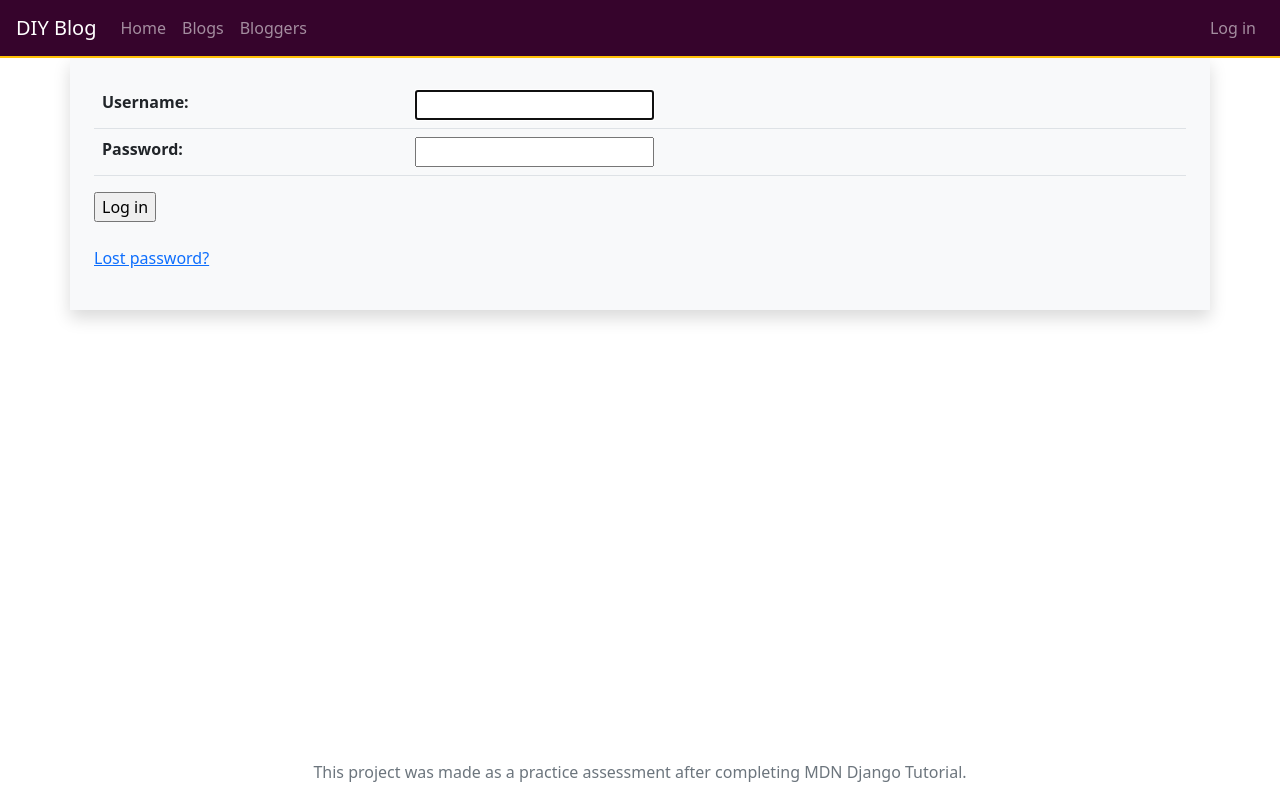
After one commit to foxt451/diy_blog, a Django app: page /accounts/login/ in a window 1280 px wide. The commit adds this page. Run offline with Django 4.2, Linux system fonts and the light colour scheme.

Commit message:
basic login

```diff
--- a/blog/models/blog.py
+++ b/blog/models/blog.py
@@ -17,6 +17,7 @@ class Blog(models.Model):
         Blogger,
         on_delete=models.SET_NULL,
         null=True,
+        blank=False,
         help_text='Author of the blog'
     )
 
--- a/blog/templates/blog/base_generic.html
+++ b/blog/templates/blog/base_generic.html
@@ -25,7 +25,7 @@
         </button>
         <a class="navbar-brand" href="{% url 'blog:index' %}">DIY Blog</a>
         <div class="collapse navbar-collapse" id="navbarToggler">
-            <div class="navbar-nav">
+            <div class="navbar-nav me-auto">
                 {% with active_url=request.resolver_match.url_name  %}
                 <a class="nav-item nav-link {% if active_url == 'index' %}active{% endif %}"
                     href="{% url 'blog:index' %}" {% if active_url == 'index' %}aria-current="page" {%endif%}>
@@ -39,8 +39,20 @@
                     href="{% url 'blog:bloggers' %}" {% if active_url == 'bloggers' %}aria-current="page" {%endif%}>
                     Bloggers
                 </a>
-                <a class="nav-item nav-link" href="#">Log in</a>
                 {% endwith %}
+            </div>
+            <div class="navbar-nav">
+                {% if request.user.is_authenticated %}
+                <div class="nav-item align-items-start">
+                <a class="btn btn-outline-warning text-wrap text-break" href="#">
+                    User:
+                    {{ request.user.username | truncatechars:20 }}
+                </a>
+                </div>
+                <a class="nav-item nav-link" href="{% url 'accounts:logout'%}">Log out</a>
+                {% else %}
+                <a class="nav-item nav-link" href="{% url 'accounts:login'%}">Log in</a>
+                {% endif %}
             </div>
         </div>
     </nav>
--- a/blog/templates/blog/blogger_list.html
+++ b/blog/templates/blog/blogger_list.html
@@ -4,7 +4,7 @@
     {% for blogger in blogger_list %}
     <div class="card mx-lg-3 mx-md-2 mx-1 my-2">
         <div class="card-header d-flex flex-row flex-wrap">
-            <h5 class="card-title">{{ blogger.user.username|truncatechars:18 }}</h5>
+            <a href="{% url 'blog:blogger-detail' blogger.id %}"><h5 class="card-title text-wrap">{{ blogger.user.username|truncatechars:18 }}</h5></a>
             <span class="text-muted ms-auto">blogs written: {{ blogger.blog_set.count }}</spam>
         </div>
         <div class="card-body">
@@ -17,7 +17,9 @@
                 {% endif %}
                 {% endwith %}
             </p>
-            <a href="{{ blogger.get_absolute_url }}" class="card-link d-inline-block">Blogger page</a>
+        </div>
+        <div class="card-footer">
+            <a href="{% url 'blog:blogs-of-blogger' blogger.id %}" class="card-link d-inline-block">Author's blogs</a>
             <a href="{{ blogger.get_last_blog.get_absolute_url }}" class="card-link d-inline-block">Last blog</a>
         </div>
     </div>
--- /dev/null
+++ b/blog/templates/registration/login.html
@@ -0,0 +1,27 @@
+{% extends 'blog/base_generic.html' %}
+
+{% block content %}
+{% if next %}
+{% if user.is_authenticated %}
+<p class="text-danger">Sorry, you don't have enough permissions to access this content. Try another account with the
+    required access rights, if you have one.</p>
+{% else %}
+<p class="text-danger">Please, log in first to access this content</p>
+{% endif %}
+{% endif %}
+<form action="" method="post" class="django-form">
+    {% csrf_token %}
+    <div class="table-responsive">
+        <table class="table">
+            {{ form.as_table }}
+        </table>
+        <input type="submit" value="Log in">
+    </div>
+    <input type="hidden" name="next" value="{{ next }}">
+</form>
+<p class="mt-4">
+    <a href="{% url 'accounts:password_reset' %}">
+        Lost password?
+    </a>
+</p>
+{% endblock %}
--- a/blog/urls.py
+++ b/blog/urls.py
@@ -1,5 +1,6 @@
 from django.urls import path
 from blog import views
+from blog.views.blog_views import BlogDeleteView
 
 app_name = 'blog'
 
@@ -9,5 +10,13 @@ urlpatterns = [
     path('bloggers/', views.BloggerListView.as_view(), name='bloggers'),
     path('blogger/<int:pk>/', views.BloggerDetailView.as_view(),
          name='blogger-detail'),
+    path('blogger/<int:pk>/blogs/', views.BlogListView.as_view(),
+         name='blogs-of-blogger'),
     path('blog/<int:pk>/', views.BlogDetailView.as_view(), name='blog-detail'),
+
+    path('blog/publish/', views.BlogCreateView.as_view(), name='blog-publish'),
+    path('blog/<int:pk>/edit/', views.BlogUpdateView.as_view(), name='blog-edit'),
+    path('blog/<int:pk>/delete/', views.BlogDeleteView.as_view(), name='blog-edit'),
+
+    path('garbage/', views.garbage, name='garbage')
 ]
--- a/blog/views/__init__.py
+++ b/blog/views/__init__.py
@@ -1,3 +1,3 @@
-from .blog_views import BlogListView, BlogDetailView
+from .blog_views import BlogListView, BlogDetailView, BlogCreateView, BlogDeleteView, BlogUpdateView, garbage
 from .blogger_views import BloggerListView, BloggerDetailView
 from .index import index
--- a/diy_blog/settings.py
+++ b/diy_blog/settings.py
@@ -11,6 +11,7 @@ https://docs.djangoproject.com/en/4.0/ref/settings/
 """
 
 from pathlib import Path
+from django.urls import reverse_lazy
 
 # Build paths inside the project like this: BASE_DIR / 'subdir'.
 BASE_DIR = Path(__file__).resolve().parent.parent
@@ -122,3 +123,6 @@ STATIC_URL = 'static/'
 # https://docs.djangoproject.com/en/4.0/ref/settings/#default-auto-field
 
 DEFAULT_AUTO_FIELD = 'django.db.models.BigAutoField'
+
+LOGIN_REDIRECT_URL = reverse_lazy('blog:index')
+LOGIN_URL = reverse_lazy('accounts:login')
--- a/diy_blog/urls.py
+++ b/diy_blog/urls.py
@@ -15,8 +15,13 @@ Including another URLconf
 """
 from django.contrib import admin
 from django.urls import path, include
+import django.contrib.auth.urls
+import django.contrib.auth.views
+
 
 urlpatterns = [
     path('admin/', admin.site.urls),
-    path('', include('blog.urls'))
+    path('', include('blog.urls')),
+    path('accounts/', include(([path('logout/', django.contrib.auth.views.logout_then_login,
+         name='logout')] + django.contrib.auth.urls.urlpatterns, 'accounts'))),
 ]
```
Also changed, not shown: blog/templates/blog/blog_confirm_delete.html (added, +16 -0 lines), blog/templates/blog/blog_detail.html (+22 -1 lines), blog/templates/blog/blog_form.html (added, +12 -0 lines), blog/templates/blog/blog_list.html (+11 -4 lines), blog/templates/blog/blogger_detail.html (+17 -1 lines), blog/templates/blog/garbage.html (added, +13 -0 lines), blog/templates/blog/index.html (+10 -1 lines), blog/views/blog_views.py (+43 -1 lines), blog/static/blog/images/profile.webp (added).
